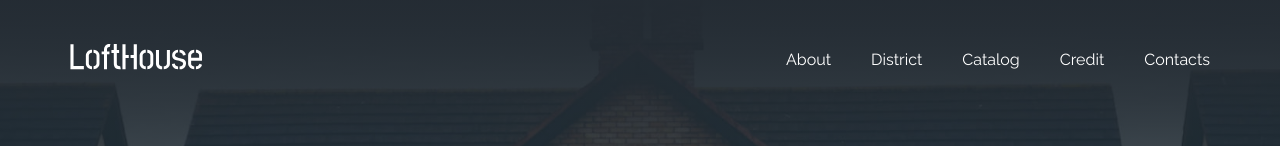
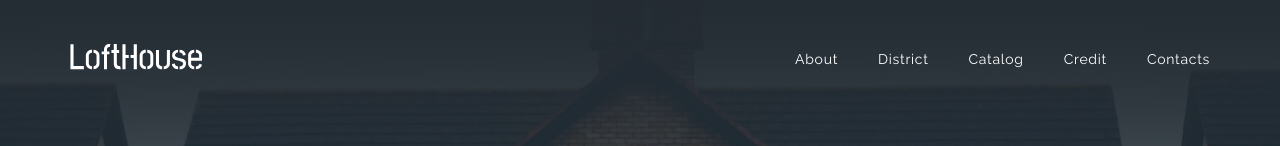
Before and after one commit to ellinacv/loft-house, a React (Create React App) app: page / in a window 1280 px wide. Shown: the top 146 px of the page. Built offline with nearby package versions, Linux system fonts and the light colour scheme.

Commit message:
fix: styles

```diff
--- a/src/components/Header/Header.jsx
+++ b/src/components/Header/Header.jsx
@@ -14,19 +14,19 @@ export const Header = () => {
             <Logo width="133" height="50" />
           </a>
           <nav className={s.nav}>
-            <a className={s.link} href="/#">
+            <a className="nav__link" href="/#">
               About
             </a>
-            <a className={s.link} href="/#">
+            <a className="nav__link" href="/#">
               District
             </a>
-            <a className={s.link} href="/#">
+            <a className="nav__link" href="/#">
               Catalog
             </a>
-            <a className={s.link} href="/#">
+            <a className="nav__link" href="/#">
               Credit
             </a>
-            <a className={s.link} href="/#">
+            <a className="nav__link" href="/#">
               Contacts
             </a>
           </nav>
```
